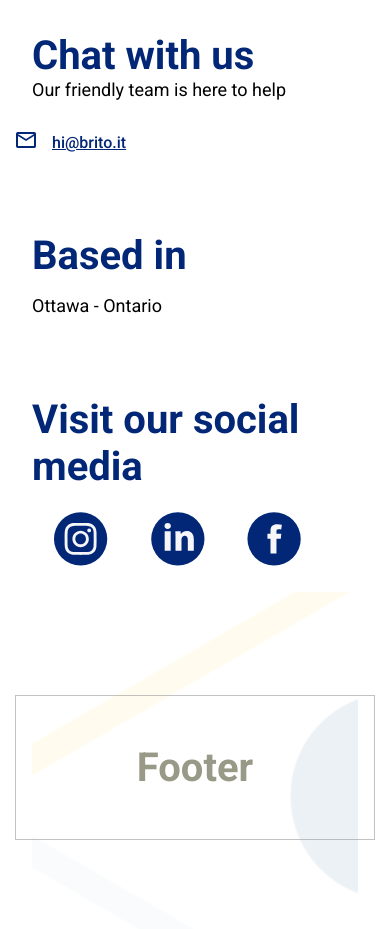
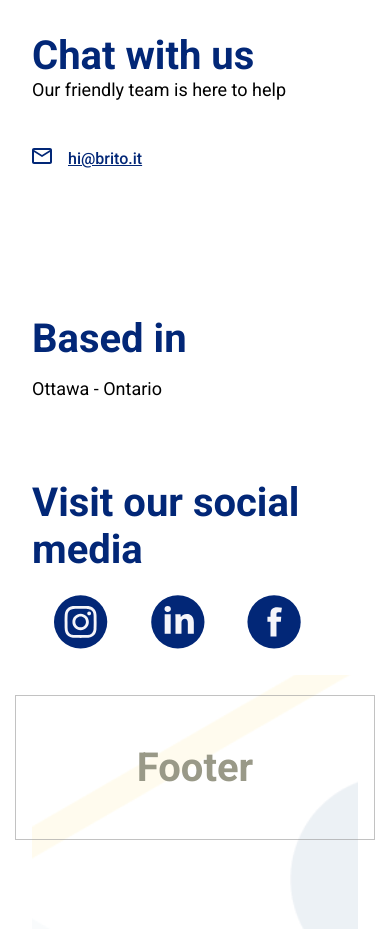
Before and after one commit to brito-ca/brito-website, a Next.js app: page / in a window 390 px wide. Shown: the part 2540-3469 px from the top of the page. Built offline with nearby package versions, Linux system fonts and the light colour scheme.

Commit message:
Icon  align on mobile

```diff
--- a/components/ContactUs/ContactUs.jsx
+++ b/components/ContactUs/ContactUs.jsx
@@ -1,5 +1,4 @@
 import labels from '@/constants/labels.en'
-import Image from 'next/image'
 import styles from '@/styles/ContactUs.module.css'
 import { Icon } from '@/components'
 const ContactUs = () => {
@@ -12,14 +11,14 @@ const ContactUs = () => {
                 <h3 className={styles.subtitle}>{labels.chat.chat}</h3>
                 <p className='body2'>{labels.chat.descriptionChat}</p>
             </div>
-            <div>
-                    <Image
-                        className={styles.mailimg}
-                        width='20'
-                        height='16'
-                        src='/vector.png'
-                        alt='mail'
-                    />
+            <div className={styles.mailimg + ' padding'}>
+            <Icon   variant='mail' />
+
+                    <a className={styles.mail + ' body3'} href={labels.email.malito}>
+                        {labels.email.email}
+                    </a>
+            </div>
+            <div className={styles.mailnoimg + ' padding'}>
                     <a className={styles.mail + ' body3'} href={labels.email.malito}>
                         {labels.email.email}
                     </a>
--- a/components/Icon/icons.js
+++ b/components/Icon/icons.js
@@ -116,6 +116,20 @@ const icons = {
             />
         </svg>
     ),
+    mail: (
+        <svg
+            width='20'
+            height='16'
+            viewBox='0 0 20 16'
+            fill='none'
+            xmlns='http://www.w3.org/2000/svg'
+        >
+            <path
+                d='M20 2C20 0.9 19.1 0 18 0H2C0.9 0 0 0.9 0 2V14C0 15.1 0.9 16 2 16H18C19.1 16 20 15.1 20 14V2ZM18 2L10 7L2 2H18ZM18 14H2V4L10 9L18 4V14Z'
+                fill='#022777'
+            />
+        </svg>
+    ),
 }
 
 export default icons
--- a/styles/ContactUs.module.css
+++ b/styles/ContactUs.module.css
@@ -43,6 +43,9 @@
         text-decoration: underline;
         padding: 0 var(--padding-sm);
     }
+    .mailnoimg {
+        visibility: hidden;
+    }
     .mailimg {
         visibility: visible;
     }
```
Also changed, not shown: public/Vector.png (deleted).
